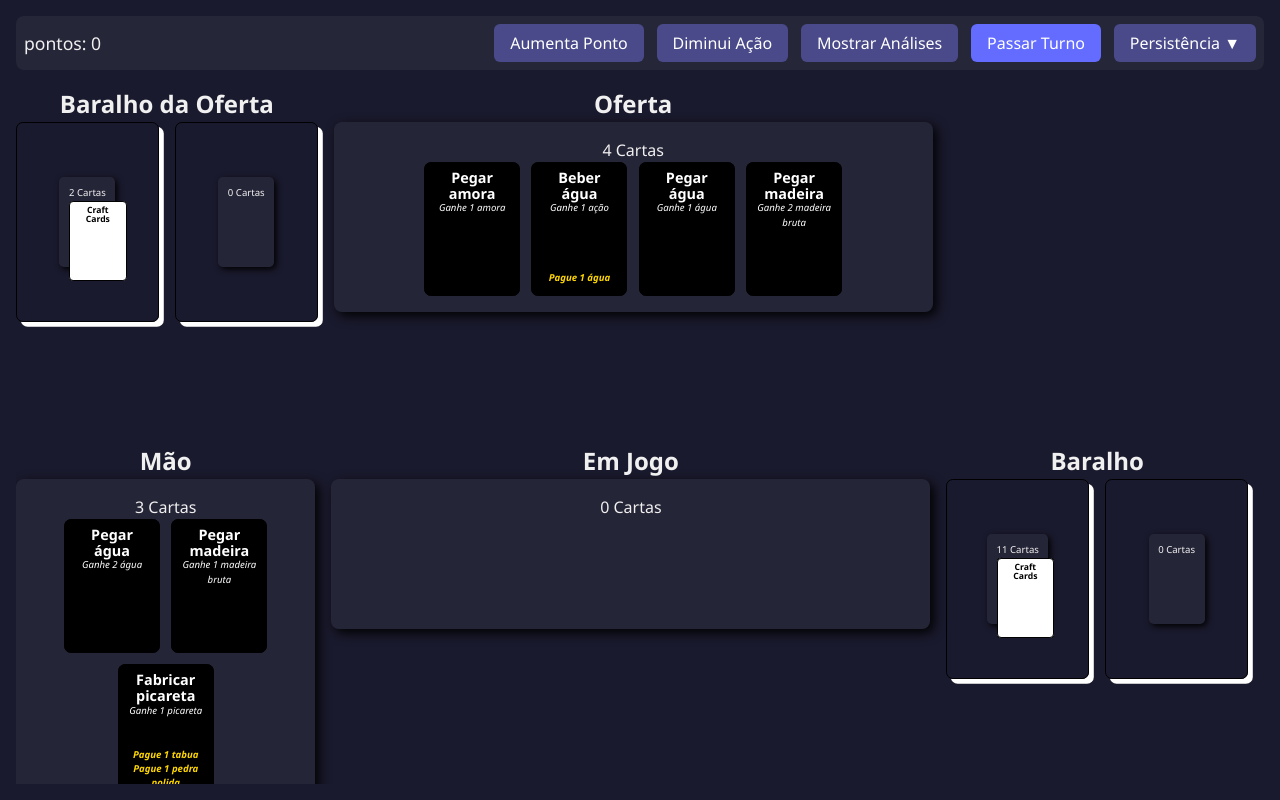
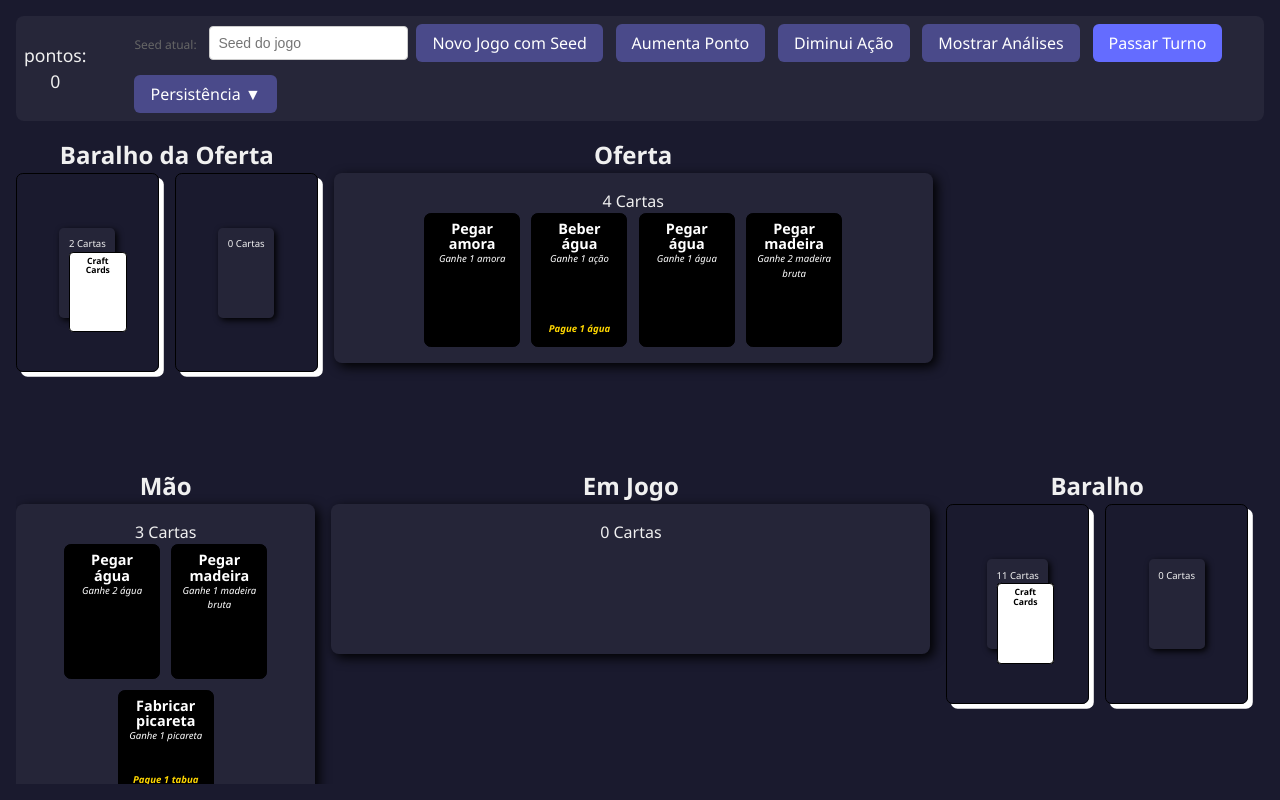
Before and after one commit to ufjf-gamelab/craft-cards, a React (Vite) app: page / in a window 1280 px wide. Built offline with nearby package versions, Linux system fonts and the light colour scheme.

Commit message:
altera app para colocar seed

```diff
--- a/src/App.tsx
+++ b/src/App.tsx
@@ -6,7 +6,7 @@ import {
   GameReducerContext,
   setupNewGame,
 } from "./Game.ts";
-import { useContext, useRef } from "react";
+import { useContext, useRef, useState } from "react";
 import Oferta from "./Oferta.tsx";
 import Historico from "./Historico.tsx";
 import HistoricoLog from "./HistoricoLog.tsx";
@@ -31,6 +31,7 @@ function App() {
   const game = useContext(GameReducerContext)!;
   const dispatch = useContext(GameDispatchContext)!;
   const fileInputRef = useRef<HTMLInputElement>(null);
+  const [seedInput, setSeedInput] = useState("");
 
   function aumentaPonto() {
     dispatch({ type: GameActions.AUMENTA_PONTO });
@@ -55,7 +56,6 @@ function App() {
     });
   }
 
-  // Funções do localForage
   const handleSaveGame = async () => {
     try {
       await saveGameState(game);
@@ -84,7 +84,6 @@ function App() {
     }
   };
 
-  // Novas funções para arquivo (DOWNLOAD)
   const handleSaveToFile = () => {
     saveGameToFile(game);
   };
@@ -117,7 +116,6 @@ function App() {
       // Erro
     }
 
-    // Limpa o input para permitir carregar o mesmo arquivo novamente
     if (fileInputRef.current) {
       fileInputRef.current.value = "";
     }
@@ -141,6 +139,14 @@ function App() {
     });
   }, [game.recursos, game.mao, game.oferta]);
 
+  const handleNewGameWithSeed = () => {
+    const newGame = setupNewGame(GAME_INITIAL, seedInput || undefined);
+    dispatch({
+      type: GameActions.LOAD_GAME,
+      payload: newGame,
+    });
+  };
+
   return (
     <div className="game-app">
       <div className="game-header">
@@ -149,6 +155,19 @@ function App() {
           <ListaDeRecursos recursos={game.recursos} />
         </div>
         <div className="game-controls">
+          <div className="current-seed">Seed atual: {game.seed}</div>
+          <div className="seed-controls">
+            <input
+              type="text"
+              placeholder="Seed do jogo"
+              value={seedInput}
+              onChange={(e) => setSeedInput(e.target.value)}
+              className="seed-input"
+            />
+            <button className="control-button" onClick={handleNewGameWithSeed}>
+              Novo Jogo com Seed
+            </button>
+          </div>
           <button className="control-button" onClick={aumentaPonto}>
             Aumenta Ponto
           </button>
```
